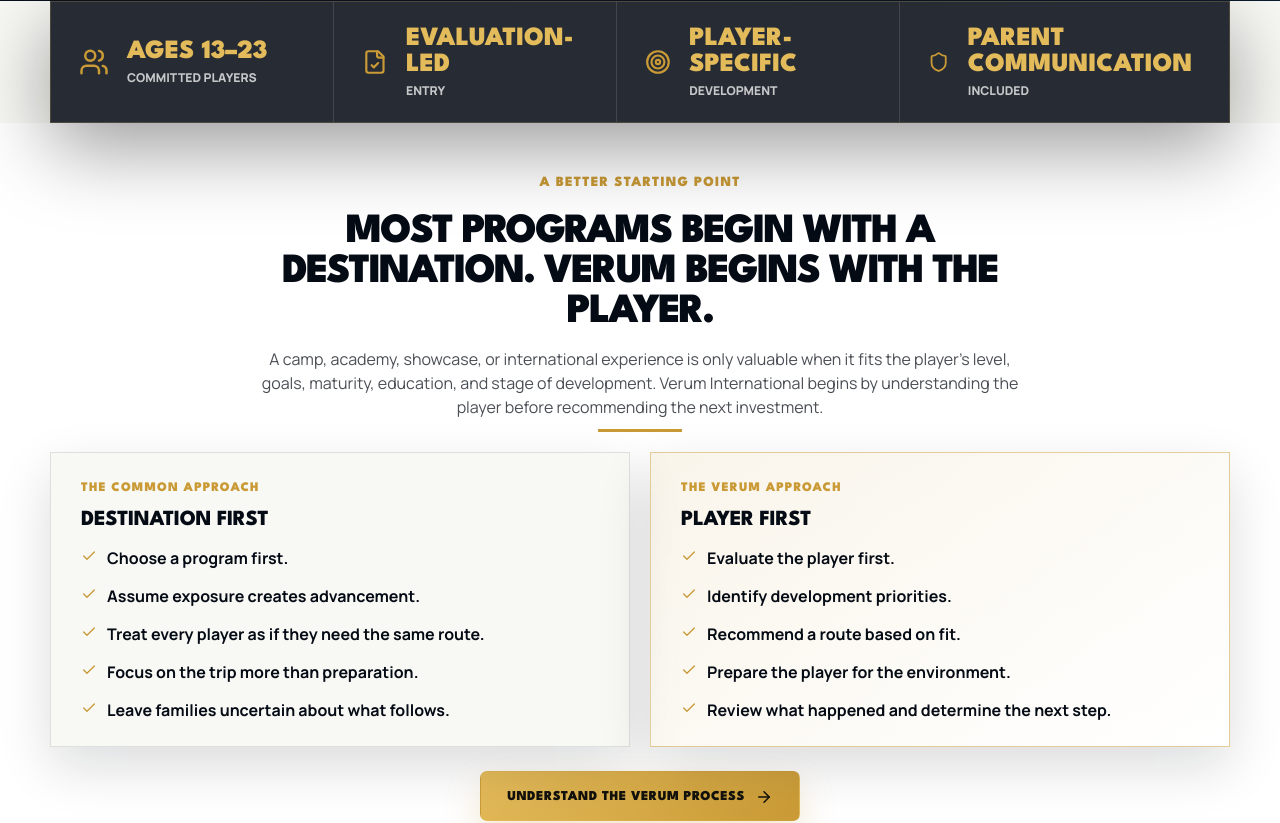
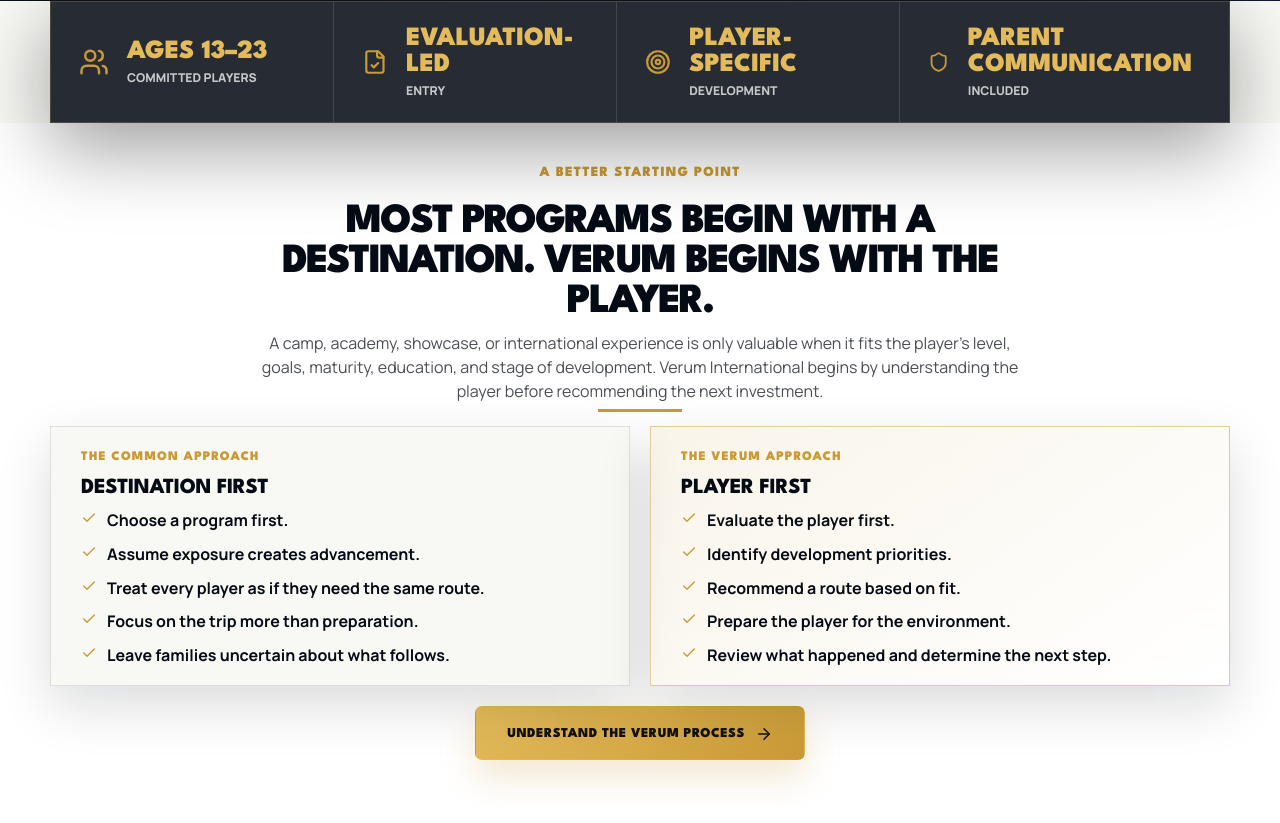
Before and after one commit to zionportal/veruminternational, a React (Vite) app: page / in a window 1280 px wide. Shown: the part 799-1622 px from the top of the page. Built offline with nearby package versions, Linux system fonts and the light colour scheme.

Commit message:
Fit comparison CTA within viewport

```diff
--- a/src/styles.css
+++ b/src/styles.css
@@ -410,32 +410,32 @@
 .competitive-section {
   min-height: calc(100svh - var(--header-height));
   box-sizing: border-box;
-  padding-top: clamp(48px, 5vh, 58px);
-  padding-bottom: clamp(28px, 4vh, 36px);
+  padding-top: clamp(38px, 4vh, 48px);
+  padding-bottom: clamp(28px, 3.5vh, 36px);
 }
 
 .competitive-section .section-intro {
-  margin-bottom: clamp(20px, 2.5vh, 28px);
+  margin-bottom: clamp(14px, 1.8vh, 20px);
 }
 
 .competitive-section .section-intro h2 {
   max-width: 860px;
   margin-right: auto;
   margin-left: auto;
-  margin-bottom: 10px;
+  margin-bottom: 6px;
   font-size: clamp(2.6rem, 3.1vw, 3.5rem);
   line-height: 0.96;
 }
 
 .competitive-section .section-intro p:not(.eyebrow) {
   max-width: 800px;
-  margin-top: 14px;
+  margin-top: 8px;
   margin-bottom: 0;
   line-height: 1.5;
 }
 
 .competitive-section .gold-rule {
-  margin-top: 10px;
+  margin-top: 6px;
 }
 
 .competitive-section .comparison-grid {
@@ -444,16 +444,16 @@
 }
 
 .competitive-section .comparison-card {
-  padding: clamp(24px, 3vh, 28px) 30px;
+  padding: clamp(18px, 2.3vh, 22px) 30px;
 }
 
 .competitive-section .comparison-card h3 {
   margin-top: 8px;
-  margin-bottom: 16px;
+  margin-bottom: 10px;
 }
 
 .competitive-section .comparison-card ul {
-  gap: clamp(12px, 1.8vh, 14px);
+  gap: clamp(8px, 1.2vh, 10px);
 }
 
 .competitive-section .comparison-card li {
@@ -466,7 +466,10 @@
 }
 
 .competitive-section .centered-button {
-  margin-top: 24px;
+  height: 54px;
+  margin-top: clamp(20px, 2.2vh, 24px);
+  padding-right: 31px;
+  padding-left: 31px;
 }
 
 .comparison-card.verum-approach {
```
